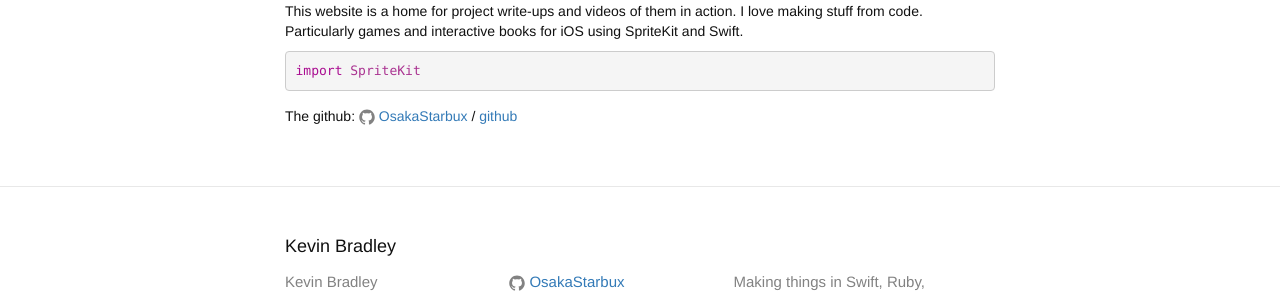
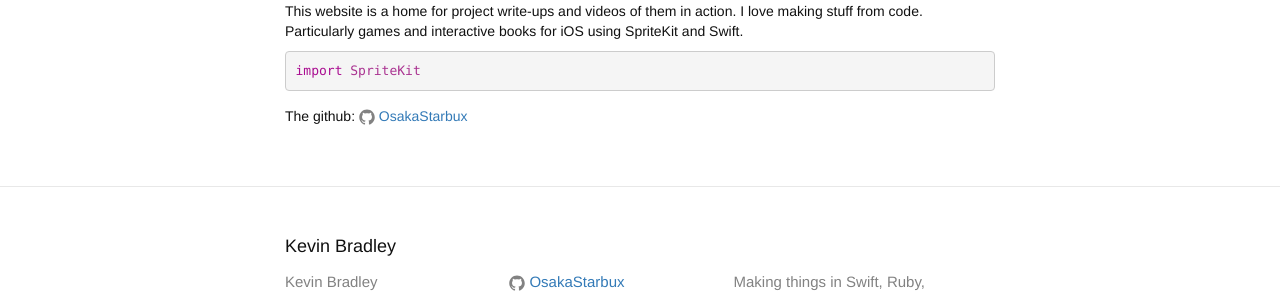
Before and after one commit to OsakaStarbux/OsakaStarbux.github.io, a Jekyll site: the page built from about.md, in a window 1280 px wide. Shown: the part 573-869 px from the top of the page. Built offline with Jekyll 4.4.1, drawn with Linux system fonts in a browser that asks for light colours.

Commit message:
edit micromasters post and About page

```diff
--- a/_posts/2017-04-03-ubcx-software-development-micromasters.markdown
+++ b/_posts/2017-04-03-ubcx-software-development-micromasters.markdown
@@ -9,7 +9,7 @@ youtubeId:
 
 ***
 
-I'm currently pursuing the UBCx Software Development MicroMasters. I'm learning systematic program design and really enjoying it. The key things I've learned are:
+I'm currently pursuing the UBCx Software Development MicroMasters. I'm learning systematic program design and really enjoying it. The key things I've learned so far are:
 
 
 * The design recipes
@@ -19,7 +19,9 @@ I'm currently pursuing the UBCx Software Development MicroMasters. I'm learning
 * Templating functions
   * Data Driven Templates
 * The functional programming paradigm
+* Test Driven Design
 * Domain Analysis
 
+Here's an example problem from the course and my solution. As you can see from my comments, I forgot to say which template rules I used and had to add them in later. Also, there's some inconsistency between the data definition using "Light" as the type name and the template using "light-state" for the function name. From now on I'll be trying to make sure they match.
 
  {% gist OsakaStarbux/6515ccda2c6012ab3082d6d11ff7d569 %}
--- a/about.md
+++ b/about.md
@@ -21,5 +21,4 @@ import SpriteKit
 {% endhighlight %}
 
 The github:
-{% include icon-github.html username="OsakaStarbux" %} /
-[github](https://github.com/OsakaStarbux)
+{% include icon-github.html username="OsakaStarbux" %}
```
